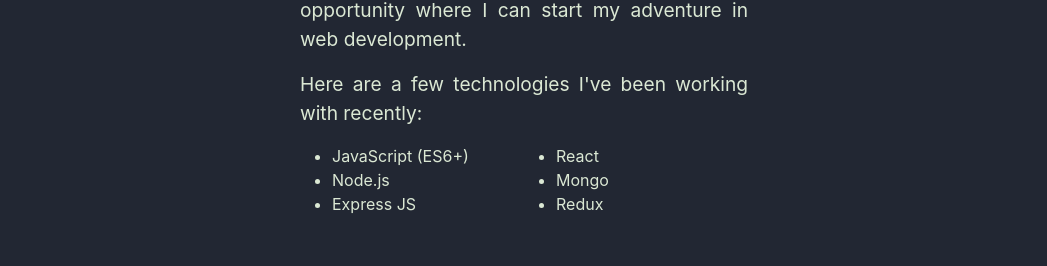
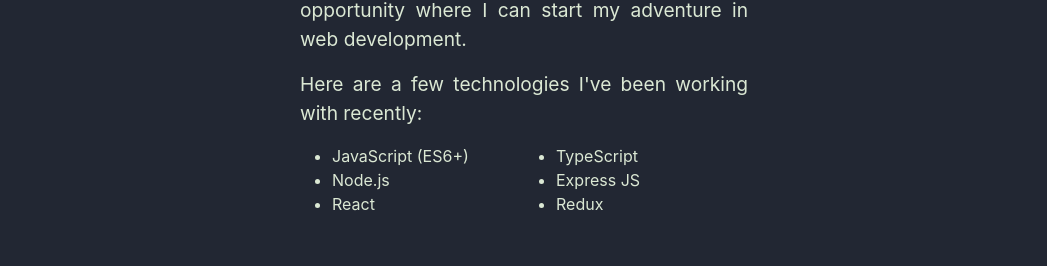
Before and after one commit to yanxun95/yan-portfolio, a React (Create React App) app: page / in a window 1280 px wide. Shown: the part 990-1256 px from the top of the page, without its empty margins (116-1163 px from the left). Built offline with nearby package versions, Linux system fonts and the light colour scheme.

Commit message:
update tech

```diff
--- a/src/components/About.tsx
+++ b/src/components/About.tsx
@@ -33,10 +33,10 @@
           </p>
           <ul className="about-tech-list">
             <li>JavaScript (ES6+)</li>
+            <li>TypeScript</li>
+            <li>Node.js</li>
+            <li>Express JS</li>
             <li>React</li>
-            <li>Node.js</li>
-            <li>Mongo</li>
-            <li>Express JS</li>
             <li>Redux</li>
           </ul>
         </div>
```
